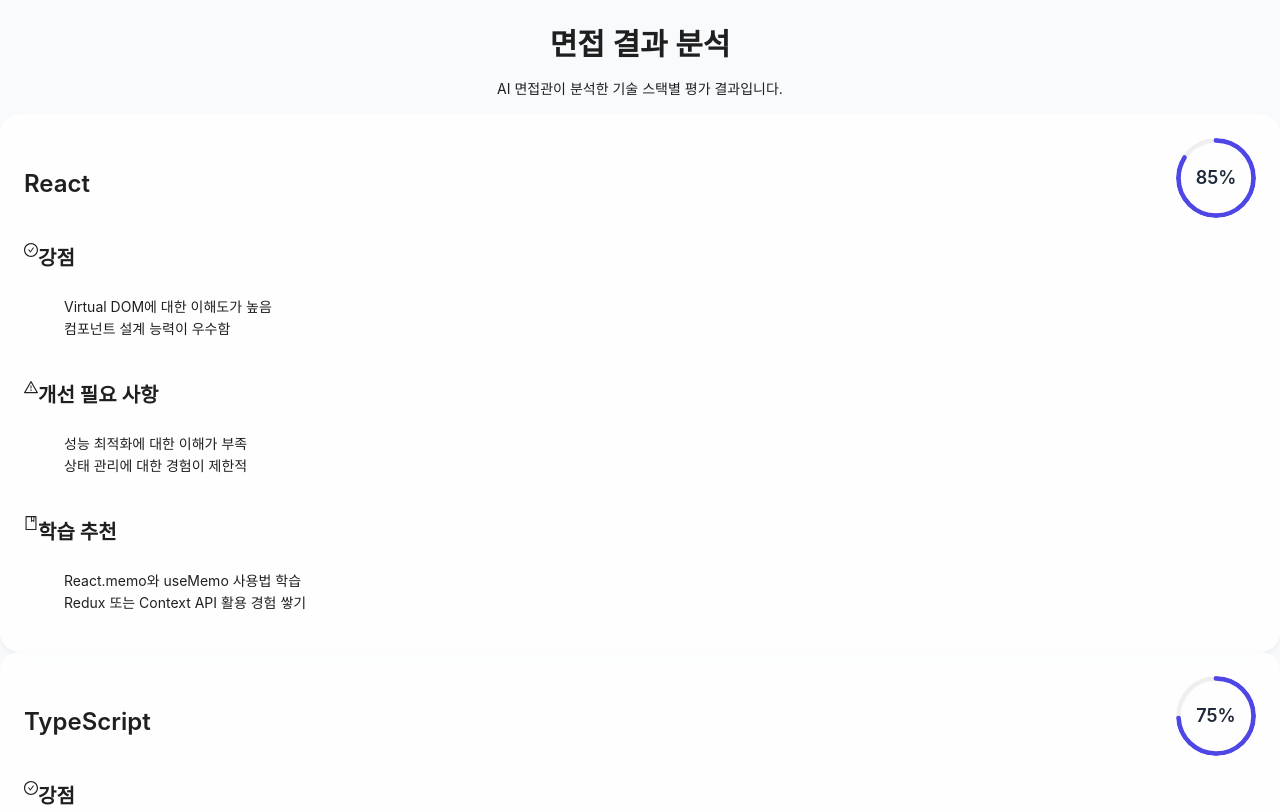
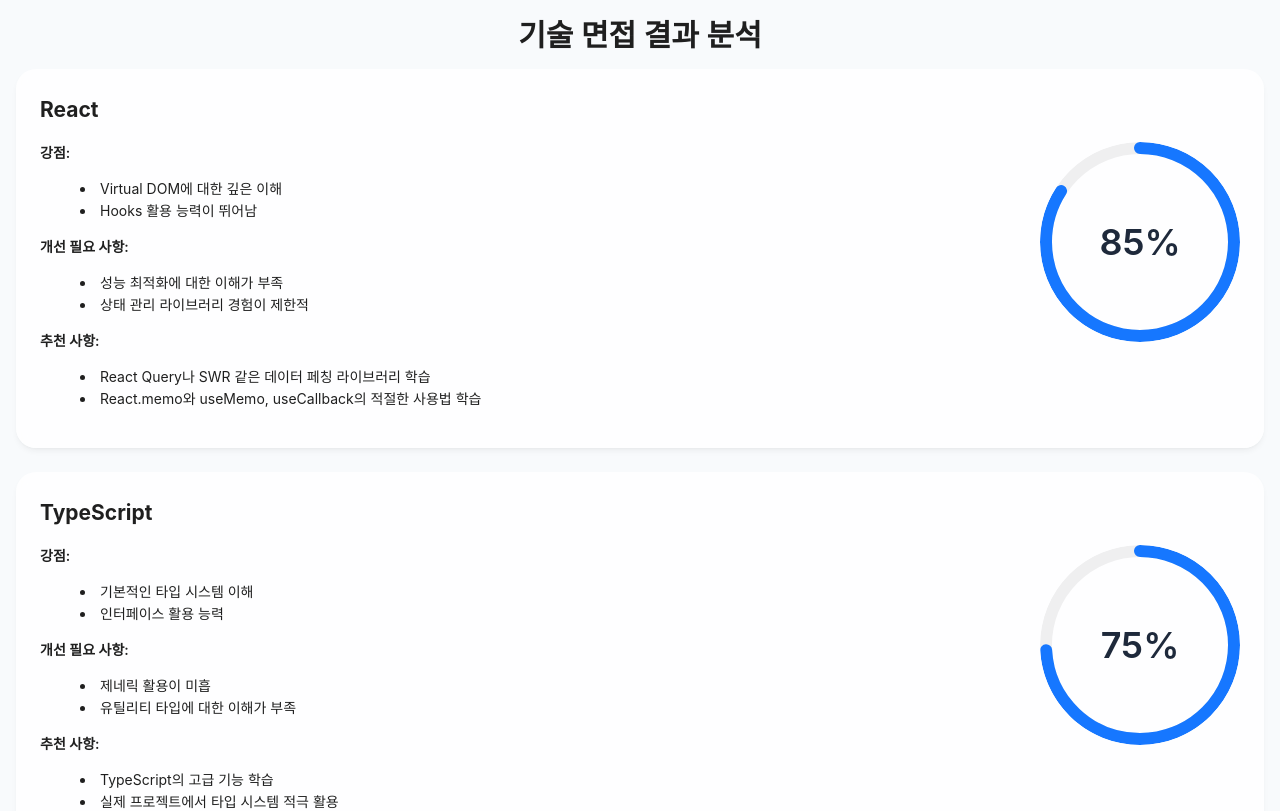
Before and after one commit to devclub-official/F-THON_MARU_Client, a React (Vite) app: page /result in a window 1280 px wide. Shown: the top 811 px of the page. Built offline with nearby package versions, Linux system fonts and the light colour scheme.

Commit message:
주스탠드 저장 안됨

```diff
--- a/src/pages/Interview.tsx
+++ b/src/pages/Interview.tsx
@@ -1,120 +1,81 @@
 import { useState } from "react";
+import { Button, Input, Space } from "antd";
 import { useNavigate } from "react-router-dom";
-import { Button, Card, Input, Progress, Space, Typography } from "antd";
-import { ArrowRightOutlined, StopOutlined, RobotOutlined } from "@ant-design/icons";
+import usePdfStore from "../store/pdfStore.ts";
 
 const { TextArea } = Input;
-const { Title, Paragraph } = Typography;
 
 interface Question {
   id: number;
   text: string;
-  followUpQuestions: string[];
+  category: string;
 }
 
-const InterviewPage = () => {
+const Interview = () => {
   const navigate = useNavigate();
   const [currentQuestionIndex, setCurrentQuestionIndex] = useState(0);
   const [answer, setAnswer] = useState("");
-  const [loading, setLoading] = useState(false);
-
-  // TODO: API에서 받아올 질문 데이터
+  const { pdfBase64, addAnswer } = usePdfStore();
+  console.log(pdfBase64);
+  // 임시 데이터
   const questions: Question[] = [
     {
       id: 1,
-      text: "React의 주요 특징과 장점에 대해 설명해주세요.",
-      followUpQuestions: [
-        "Virtual DOM이 실제 DOM보다 빠른 이유는 무엇인가요?",
-        "React의 단방향 데이터 흐름이 어떤 이점을 가져오나요?",
-      ],
+      text: "React의 Virtual DOM에 대해 설명해주세요.React의 Virtual DOM에 대해 설명해주세요.React의 Virtual DOM에 대해 설명해주세요.React의 Virtual DOM에 대해 설명해주세요.React의 Virtual DOM에 대해 설명해주세요.React의 Virtual DOM에 대해 설명해주세요.React의 Virtual DOM에 대해 설명해주세요.",
+      category: "React",
     },
+    { id: 2, text: "React Hooks의 장점과 단점에 대해 설명해주세요.", category: "React" },
     {
-      id: 2,
+      id: 3,
       text: "TypeScript를 사용하는 이유와 장점에 대해 설명해주세요.",
-      followUpQuestions: [
-        "TypeScript의 타입 시스템이 개발 생산성에 어떤 도움을 주나요?",
-        "JavaScript와 TypeScript의 주요 차이점은 무엇인가요?",
-      ],
+      category: "TypeScript",
     },
   ];
 
-  const handleNext = async () => {
-    setLoading(true);
-    try {
-      // TODO: API 연동
-      await new Promise((resolve) => setTimeout(resolve, 1000));
-      if (currentQuestionIndex < questions.length - 1) {
-        setCurrentQuestionIndex(currentQuestionIndex + 1);
-        setAnswer("");
-      } else {
-        navigate("/result");
-      }
-    } catch (error) {
-      // 에러 처리
-    } finally {
-      setLoading(false);
+  const handleNext = () => {
+    if (currentQuestionIndex < questions.length - 1) {
+      // 이거 인덱스로 되어있는데 실시간으로 주고받는거라 수정해야함
+      addAnswer("답변");
+      setCurrentQuestionIndex((prev) => prev + 1);
+      setAnswer("");
+    } else {
+      navigate("/result");
     }
   };
 
-  const handleEnd = () => {
+  const handleFinish = () => {
     navigate("/result");
   };
 
-  const progress = ((currentQuestionIndex + 1) / questions.length) * 100;
+  const questionNumber = `${currentQuestionIndex + 1}.`;
+  const questionText = `${questionNumber} ${questions[currentQuestionIndex].text}`;
 
   return (
-    <div className="min-h-screen bg-gradient-to-b from-white to-gray-50">
-      <div className="mx-auto max-w-4xl px-4 py-12">
-        <div className="mb-8 flex items-center justify-center">
-          <div className="w-full max-w-2xl">
-            <Progress percent={progress} showInfo={false} strokeColor="#4f46e6" className="mb-4" />
-            <div className="flex justify-between text-sm text-gray-500">
-              <span>질문 {currentQuestionIndex + 1}</span>
-              <span>{questions.length}개 중</span>
-            </div>
-          </div>
-        </div>
-
-        <Card className="rounded-xl bg-white shadow-sm">
-          <div className="mb-6 flex items-center">
-            <div className="mr-4 flex h-10 w-10 items-center justify-center rounded-full bg-indigo-100">
-              <RobotOutlined className="text-xl text-indigo-600" />
-            </div>
-            <Title level={3} className="mb-0">
-              질문 {currentQuestionIndex + 1}
-            </Title>
-          </div>
-
-          <Paragraph className="mb-8 text-lg text-gray-800">
-            {questions[currentQuestionIndex].text}
-          </Paragraph>
-
+    <div className="min-h-screen bg-gray-50 p-[16px]">
+      <div className="mx-auto max-w-3xl">
+        <div className="mt-[0px] rounded-lg bg-white p-6 shadow-lg">
+          <h2 className="mt-[0px] text-xl font-semibold">
+            {questions[currentQuestionIndex].category}
+          </h2>
+          <p className="mt-[0px] text-lg">{questionText}</p>
           <TextArea
-            rows={8}
+            rows={6}
             value={answer}
             onChange={(e) => setAnswer(e.target.value)}
-            placeholder="답변을 입력해주세요..."
-            className="mb-8 text-lg"
+            placeholder="답변을 입력해주세요."
+            className="mb-4"
+            style={{ resize: "none" }}
           />
-
-          <Space className="w-full justify-end">
-            <Button icon={<StopOutlined />} onClick={handleEnd} danger className="h-10 px-6">
-              종료하기
-            </Button>
-            <Button
-              type="primary"
-              icon={<ArrowRightOutlined />}
-              onClick={handleNext}
-              loading={loading}
-              className="h-10 px-6"
-            >
-              다음 질문
+          <Space className="mt-[8px] flex justify-end">
+            <Button onClick={handleFinish}>종료하기</Button>
+            <Button type="primary" onClick={handleNext}>
+              {currentQuestionIndex === questions.length - 1 ? "완료" : "다음"}
             </Button>
           </Space>
-        </Card>
+        </div>
       </div>
     </div>
   );
 };
 
-export default InterviewPage;
+export default Interview;
--- a/src/pages/Result.tsx
+++ b/src/pages/Result.tsx
@@ -1,16 +1,10 @@
 import { Button, Card, Progress, Space, Typography } from "antd";
-import {
-  DownloadOutlined,
-  HomeOutlined,
-  CheckCircleOutlined,
-  WarningOutlined,
-  BookOutlined,
-} from "@ant-design/icons";
-import { useNavigate } from "react-router-dom";
+import { DownloadOutlined } from "@ant-design/icons";
+import { useEffect } from "react";
 
-const { Title, Paragraph } = Typography;
+const { Title, Text } = Typography;
 
-interface SkillAssessment {
+interface SkillAnalysis {
   skill: string;
   score: number;
   strengths: string[];
@@ -18,133 +12,137 @@
   recommendations: string[];
 }
 
-const ResultPage = () => {
-  const navigate = useNavigate();
-
-  // TODO: API에서 받아올 결과 데이터
-  const assessments: SkillAssessment[] = [
+const Result = () => {
+  // 임시 데이터
+  const analysis: SkillAnalysis[] = [
     {
       skill: "React",
       score: 85,
-      strengths: ["Virtual DOM에 대한 이해도가 높음", "컴포넌트 설계 능력이 우수함"],
-      weaknesses: ["성능 최적화에 대한 이해가 부족", "상태 관리에 대한 경험이 제한적"],
+      strengths: ["Virtual DOM에 대한 깊은 이해", "Hooks 활용 능력이 뛰어남"],
+      weaknesses: ["성능 최적화에 대한 이해가 부족", "상태 관리 라이브러리 경험이 제한적"],
       recommendations: [
-        "React.memo와 useMemo 사용법 학습",
-        "Redux 또는 Context API 활용 경험 쌓기",
+        "React Query나 SWR 같은 데이터 페칭 라이브러리 학습",
+        "React.memo와 useMemo, useCallback의 적절한 사용법 학습",
       ],
     },
     {
       skill: "TypeScript",
       score: 75,
       strengths: ["기본적인 타입 시스템 이해", "인터페이스 활용 능력"],
-      weaknesses: ["제네릭 활용이 미흡", "유틸리티 타입 사용 경험 부족"],
-      recommendations: ["TypeScript 공식 문서의 제네릭 섹션 학습", "유틸리티 타입 활용 예제 실습"],
+      weaknesses: ["제네릭 활용이 미흡", "유틸리티 타입에 대한 이해가 부족"],
+      recommendations: ["TypeScript의 고급 기능 학습", "실제 프로젝트에서 타입 시스템 적극 활용"],
     },
   ];
 
   const handleDownload = () => {
-    // TODO: PDF 생성 및 다운로드 기능 구현
+    window.print();
+    console.log("PDF 다운로드");
   };
 
+  // 인쇄 시 버튼 숨김을 위한 스타일 추가
+  useEffect(() => {
+    // 인쇄 관련 스타일을 동적으로 추가
+    const style = document.createElement("style");
+    style.innerHTML = `
+      @media print {
+        .no-print {
+          display: none !important;
+        }
+
+        /* 인쇄 시 배경색과 그림자 표시를 위한 설정 */
+        * {
+          -webkit-print-color-adjust: exact !important;
+          print-color-adjust: exact !important;
+        }
+
+        /* 페이지 여백 조정 */
+        @page {
+          size: A4;
+          margin: 15mm;
+        }
+
+        /* 인쇄 시 전체 너비 활용 */
+        .ant-card {
+          width: 100% !important;
+          break-inside: avoid;
+        }
+
+        /* 인쇄 시 배경색 설정 */
+        body {
+          background-color: white !important;
+        }
+      }
+    `;
+    document.head.appendChild(style);
+
+    // 컴포넌트 언마운트 시 스타일 제거
+    return () => {
+      document.head.removeChild(style);
+    };
+  }, []);
+
   return (
-    <div className="min-h-screen bg-gradient-to-b from-white to-gray-50">
-      <div className="mx-auto max-w-5xl px-4 py-12">
-        <div className="mb-12 text-center">
-          <Title level={2} className="mb-4 text-3xl font-bold">
-            면접 결과 분석
+    <div className="min-h-screen bg-gray-50 p-[16px]">
+      <div className="mx-auto max-w-4xl">
+        <Title level={2} className="mt-[0px] text-center">
+          기술 면접 결과 분석
         </Title>
-          <Paragraph className="text-lg text-gray-600">
-            AI 면접관이 분석한 기술 스택별 평가 결과입니다.
-          </Paragraph>
+
+        <Space direction="vertical" size="large" className="w-full">
+          {analysis.map((item) => (
+            <Card key={item.skill} className="w-full">
+              <div className="mb-[16px] flex items-center justify-between">
+                <h2 className="my-[0px]">{item.skill}</h2>
               </div>
-
-        <div className="space-y-6">
-          {assessments.map((assessment) => (
-            <Card key={assessment.skill} className="rounded-xl bg-white shadow-sm">
-              <div className="mb-6 flex items-center justify-between">
-                <Title level={3} className="mb-0">
-                  {assessment.skill}
-                </Title>
-                <Progress
-                  type="circle"
-                  percent={assessment.score}
-                  width={80}
-                  strokeColor="#4f46e6"
-                />
-              </div>
-
-              <div className="grid grid-cols-1 gap-8 md:grid-cols-2">
+              <div className="flex justify-between">
+                <div className="flex flex-col space-y-4 text-left">
                   <div>
-                  <div className="mb-4 flex items-center">
-                    <CheckCircleOutlined className="mr-2 text-xl text-green-500" />
-                    <Title level={4} className="mb-0">
-                      강점
-                    </Title>
-                  </div>
-                  <ul className="space-y-2">
-                    {assessment.strengths.map((strength, index) => (
-                      <li key={index} className="flex items-start">
-                        <span className="mt-2 mr-2 h-1.5 w-1.5 rounded-full bg-green-500" />
-                        <span className="text-gray-700">{strength}</span>
-                      </li>
+                    <Text strong>강점:</Text>
+                    <ul className="list-inside list-disc">
+                      {item.strengths.map((strength, index) => (
+                        <li key={index}>{strength}</li>
                       ))}
                     </ul>
                   </div>
 
                   <div>
-                  <div className="mb-4 flex items-center">
-                    <WarningOutlined className="mr-2 text-xl text-yellow-500" />
-                    <Title level={4} className="mb-0">
-                      개선 필요 사항
-                    </Title>
+                    <Text strong>개선 필요 사항:</Text>
+                    <ul className="list-inside list-disc">
+                      {item.weaknesses.map((weakness, index) => (
+                        <li key={index}>{weakness}</li>
+                      ))}
+                    </ul>
                   </div>
-                  <ul className="space-y-2">
-                    {assessment.weaknesses.map((weakness, index) => (
-                      <li key={index} className="flex items-start">
-                        <span className="mt-2 mr-2 h-1.5 w-1.5 rounded-full bg-yellow-500" />
-                        <span className="text-gray-700">{weakness}</span>
-                      </li>
+
+                  <div>
+                    <Text strong>추천 사항:</Text>
+                    <ul className="list-inside list-disc">
+                      {item.recommendations.map((rec, index) => (
+                        <li key={index}>{rec}</li>
                       ))}
                     </ul>
                   </div>
                 </div>
-
-              <div className="mt-8">
-                <div className="mb-4 flex items-center">
-                  <BookOutlined className="mr-2 text-xl text-indigo-500" />
-                  <Title level={4} className="mb-0">
-                    학습 추천
-                  </Title>
-                </div>
-                <ul className="space-y-2">
-                  {assessment.recommendations.map((rec, index) => (
-                    <li key={index} className="flex items-start">
-                      <span className="mt-2 mr-2 h-1.5 w-1.5 rounded-full bg-indigo-500" />
-                      <span className="text-gray-700">{rec}</span>
-                    </li>
-                  ))}
-                </ul>
+                <Progress type="circle" percent={item.score} width={200} />
               </div>
             </Card>
           ))}
-        </div>
 
-        <div className="mt-12 flex justify-center space-x-4">
-          <Button icon={<HomeOutlined />} onClick={() => navigate("/")} className="h-10 px-6">
-            홈으로
-          </Button>
+          {/* no-print 클래스 추가로 인쇄 시 버튼이 표시되지 않음 */}
+          <div className="no-print mt-6 flex justify-center">
             <Button
               type="primary"
               icon={<DownloadOutlined />}
+              size="large"
               onClick={handleDownload}
-            className="h-10 px-6"
             >
               결과 PDF 다운로드
             </Button>
           </div>
+        </Space>
       </div>
     </div>
   );
 };
 
-export default ResultPage;
+export default Result;
--- /dev/null
+++ b/src/store/pdfStore.ts
@@ -0,0 +1,20 @@
+import { create } from "zustand";
+
+interface PdfStore {
+  pdfBase64: string;
+  answers: string[];
+  setPdf: (pdf: string) => void;
+  addAnswer: (answer: string) => void;
+}
+
+const usePdfStore = create<PdfStore>((set) => ({
+  pdfBase64: "",
+  answers: [],
+  setPdf: (pdf) => set({ pdfBase64: pdf }),
+  addAnswer: (answer) =>
+    set((state) => ({
+      answers: [...state.answers, answer],
+    })),
+}));
+
+export default usePdfStore;
```
Also changed, not shown: src/api/interviewApi.ts (added, +42 -0 lines), src/pages/Upload.tsx (+48 -14 lines), src/store/interviewStore.ts (deleted, +0 -32 lines), src/api/types.ts (added). Lines whose indentation alone changed are shown as unchanged.
